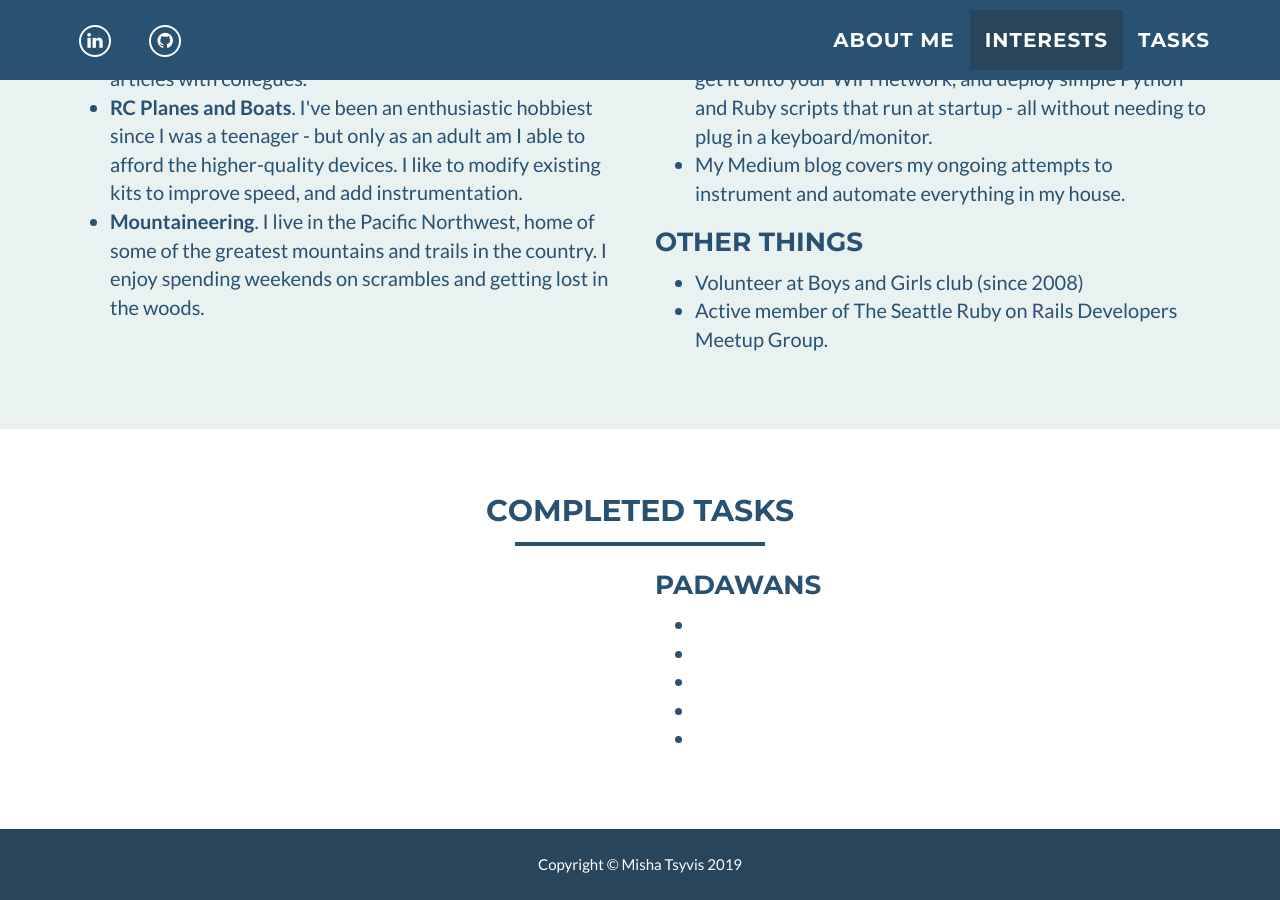
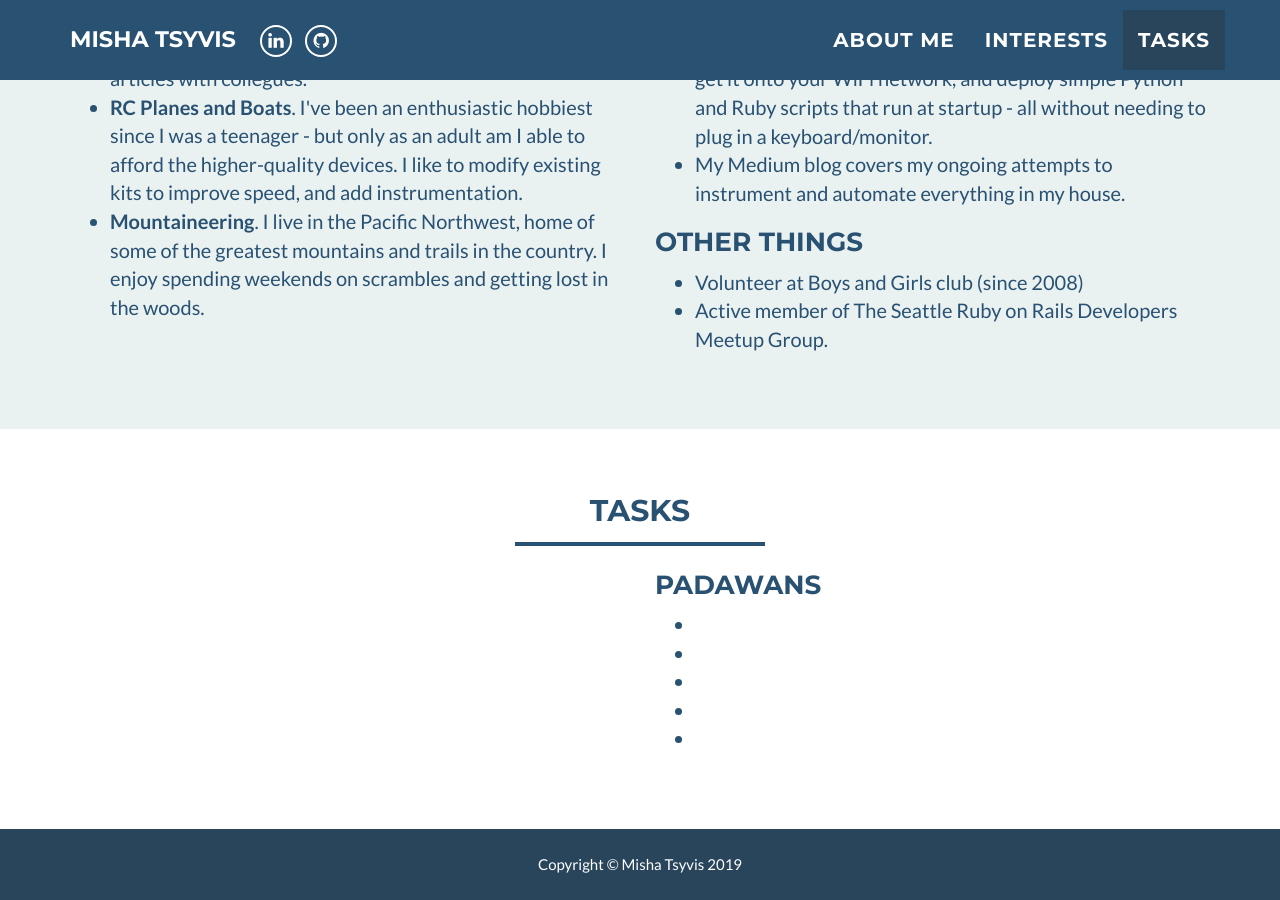
Before and after one commit to mtsyvis/mtsyvis.github.io, a Jekyll site: the page built from index.html, in a window 1280 px wide and 900 px high, scrolled down 1348 px. Built offline with Jekyll 4.4.1, drawn with Linux system fonts in a browser that asks for light colours.

Commit message:
second edit

```diff
--- a/_includes/tasks.html
+++ b/_includes/tasks.html
@@ -3,7 +3,7 @@
 	<div class="container">
     <div class="row">
       <div class="col-lg-12 text-center">
-        <h2>Сompleted tasks</h2>
+        <h2>Tasks</h2>
         <hr />
       </div>
     </div>
--- a/_layouts/default.html
+++ b/_layouts/default.html
@@ -43,10 +43,8 @@
                    <span class="icon-bar"></span>
                    <span class="icon-bar"></span>
                </button>
-<!--
                <a class="navbar-brand" href="#page-top">{{ site.name }}</a>
                {% for network in site.social %}
--->
                <a href="{{ network.url }}" class="btn-social btn-outline"><i class="fa fa-fw fa-{{ network.title }}"></i></a>
                {% endfor %}
            </div>
@@ -64,7 +62,7 @@
                        <a href="#interests">Interests</a>
                    </li>
                    <li class="page-scroll">
-                       <a href="#contact">Tasks</a>
+                       <a href="#tasks">Tasks</a>
                    </li>
                </ul>
            </div>
```
